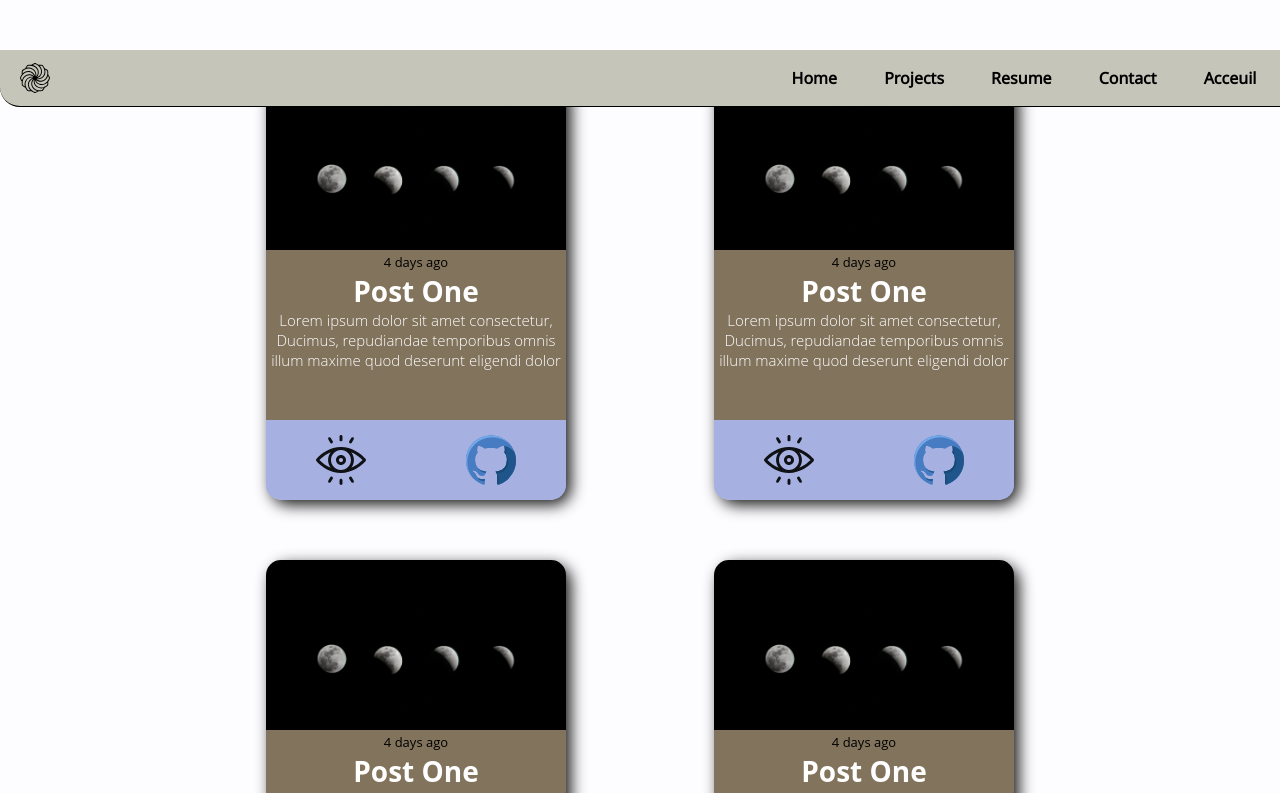
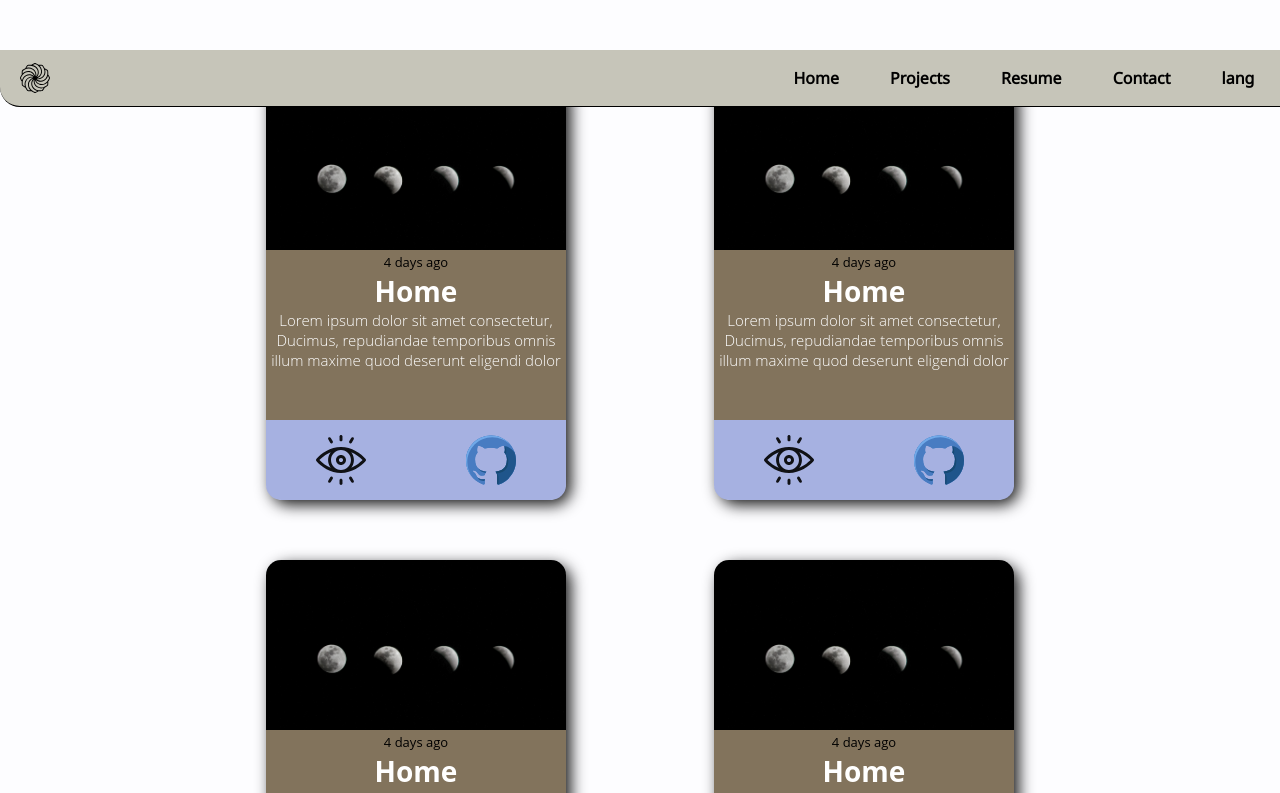
Before and after one commit to HatemSat/Portfolio, a React (Create React App) app: page /projects in a window 1280 px wide. Shown: the top 793 px of the page. Built offline with nearby package versions, Linux system fonts and the light colour scheme.

Commit message:
Context Export

```diff
--- a/src/assets/translations/eng.json
+++ b/src/assets/translations/eng.json
@@ -1,3 +1,6 @@
 {
-    "Home": "Home"
+    "Home": "Home",
+    "Projects": "Projects",
+    "Resume": "Resume",
+    "Contact": "Contact"
 }
--- a/src/assets/translations/fr.json
+++ b/src/assets/translations/fr.json
@@ -1,3 +1,6 @@
 {
-    "Home": "Acceuil"
+    "Home": "Acceuil",
+    "Projects": "Projets",
+    "Resume": "CV",
+    "Contact": "Contact"
 }
--- a/src/components/card/Card.jsx
+++ b/src/components/card/Card.jsx
@@ -5,9 +5,13 @@ import classes from './Card.module.css'
 // import javascript from '../../assets/images/javascript.jpg'
 import github from '../../assets/images/github.svg'
 import view from '../../assets/images/view.svg'
+import { LanguageContext } from '../../components/context/context'
 
 const Card = (props) => {
+
     return (
+        <LanguageContext.Consumer>
+            {({ lang, toggleLanguage }) => (
                 <div className={classes.Card}>
                     <div className={classes.Image}>
                         {/* <Link to='/'>
@@ -16,7 +20,8 @@ const Card = (props) => {
                     </div>
                     <div className={classes.Text}>
                         <span className={classes.Date}>4 days ago</span>
-                <h2>Post One</h2>
+                        <h2>{lang.Home}</h2>
+                        {/* <h2>aez</h2> */}
                         <p>Lorem ipsum dolor sit amet consectetur, Ducimus, repudiandae temporibus omnis illum maxime quod deserunt eligendi dolor</p>
                     </div>
                     <div className={classes.Icons}>
@@ -28,6 +33,10 @@ const Card = (props) => {
                         </div>
                     </div>
                 </div>
+            )}
+
+        </LanguageContext.Consumer>
+
     )
 }
 
--- /dev/null
+++ b/src/components/context/context.js
@@ -0,0 +1,8 @@
+import React from 'react'
+import eng from '../../assets/translations/eng.json'
+import fr from '../../assets/translations/fr.json'
+
+export const LanguageContext = React.createContext({
+    lang: eng,
+    toggleLanguage: () => { }
+});
--- a/src/components/navigation/Toolbar/Toolbar.jsx
+++ b/src/components/navigation/Toolbar/Toolbar.jsx
@@ -2,6 +2,7 @@ import React from 'react'
 import classes from './Toolbar.module.css'
 import { Link } from "react-router-dom";
 import logo from '../../../assets/images/spiral.svg'
+import { LanguageContext } from '../../context/context';
 
 const Toolbar = (props) => {
     const languageTogglerHandler = () => {
@@ -9,6 +10,8 @@ const Toolbar = (props) => {
     }
 
     return (
+        <LanguageContext.Consumer>
+            {({ lang, toggleLanguage }) => (
                 <div>
                     <header className={classes.Toolbar}>
                         <div className={classes.Logo}>
@@ -18,16 +21,19 @@ const Toolbar = (props) => {
                         </div>
                         <nav>
                             <ul>
-                        <Link to="/">Home</Link>
-                        <Link to="/projects">Projects</Link>
-                        <Link to="/">Resume</Link>
-                        <Link to="/contact">Contact</Link>
-                        <Link onClick={languageTogglerHandler}>{props.context.Home}</Link>
+                                <Link to="/">{lang.Home}</Link>
+                                <Link to="/projects">{lang.Projects}</Link>
+                                <Link to="/">{lang.Resume}</Link>
+                                <Link to="/contact">{lang.Contact}</Link>
+                                <Link onClick={toggleLanguage}>lang</Link>
                                 {/* <li>Blog</li> */}
                             </ul>
                         </nav>
                     </header>
                 </div>
+            )}
+        </LanguageContext.Consumer>
+
     )
 }
 
--- a/src/containers/Layout/Layout.jsx
+++ b/src/containers/Layout/Layout.jsx
@@ -8,18 +8,23 @@ import Footer from '../../components/navigation/footer/Footer';
 import Projects from '../../components/projects/Projects';
 import eng from '../../assets/translations/eng.json';
 import fr from '../../assets/translations/fr.json';
+import { LanguageContext } from '../../components/context/context'
 
-const langaugeContext = React.createContext(eng);
 
 export default class Layout extends Component {
 
-    state = {
-        context: fr
+    toggleLanguage = () => {
+        this.setState({ lang: this.state.lang === fr ? eng : fr })
     }
 
+    state = {
+        lang: eng,
+        toggleLanguage: this.toggleLanguage
+    }
     render() {
+        console.log(eng)
         return (
-            <langaugeContext.Provider>
+            <LanguageContext.Provider value={this.state}>
                 <div className={classes.Layout} >
                     <Toolbar context={this.state.context}> </Toolbar>
                     <Switch>
@@ -35,7 +40,7 @@ export default class Layout extends Component {
                     </Switch>
                     <Footer></Footer>
                 </div>
-            </langaugeContext.Provider>
+            </LanguageContext.Provider>
 
         )
     }
```
Lines whose indentation alone changed are shown as unchanged.
